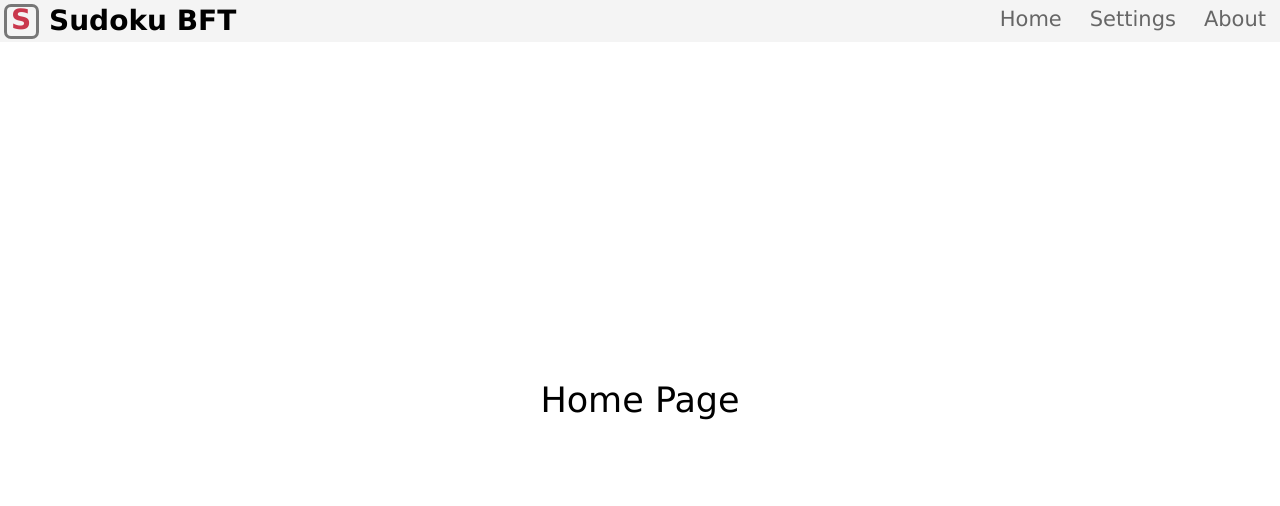
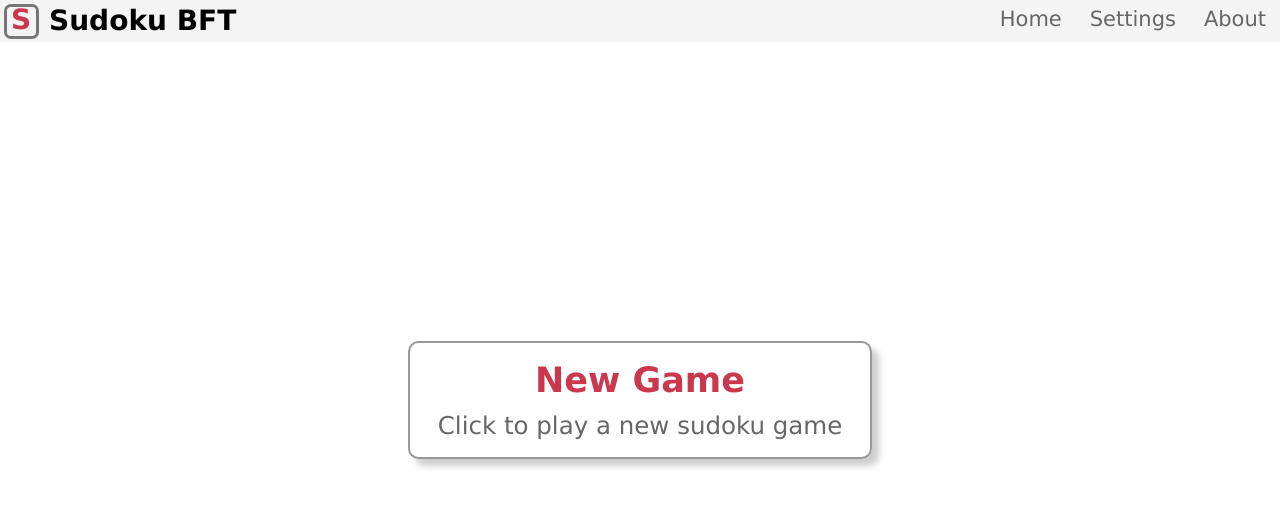
Before and after one commit to msoffredi/sudoku-board-for-teaching, a React (Create React App) app: page / in a window 1280 px wide. Shown: the top 506 px of the page. Built offline with nearby package versions, Linux system fonts and the light colour scheme.

Commit message:
Button added to home page and linked to new game

```diff
--- a/src/components/App/App.scss
+++ b/src/components/App/App.scss
@@ -25,7 +25,7 @@
             border: #777 0.1rem solid;
             border-radius: 0.2rem;
             justify-content: center;
-            color: #c9384d;
+            color: $color-wrong;
             font-family: Verdana, Geneva, Tahoma, sans-serif;
             font-weight: bold;
             line-height: 0.76rem;
--- /dev/null
+++ b/src/components/Home/Home.scss
@@ -0,0 +1,27 @@
+@import '../../styles/colors';
+
+.button {
+    width: auto;
+    height: auto;
+    padding: 0.5rem 0.8rem;
+    border: $color-gray 2px solid;
+    border-radius: 0.3rem;
+    text-align: center;
+    cursor: pointer;
+    box-shadow: 0.2rem 0.2rem 0.2rem rgba(0, 0, 0, 0.2);
+    color: $color-dark-gray;
+
+    &:hover {
+        background-color: $color-light-highlight;
+    }
+
+    h3 {
+        font-size: 1rem;
+        color: $color-wrong;
+        margin-bottom: 0.3rem;
+    }
+
+    p {
+        font-size: 0.7rem;
+    }
+}
--- a/src/components/Home/Home.tsx
+++ b/src/components/Home/Home.tsx
@@ -1,7 +1,42 @@
 import React from "react";
+import { connect } from "react-redux";
+import { setPage } from "../../actions";
+import { StoreState } from "../../reducers";
+import { Pages } from "../../types";
+import './Home.scss';
 
-export class Home extends React.Component {
+interface HomeProps extends HomeStateToProps {
+    setPage: typeof setPage;
+}
+
+class HomeComponent extends React.Component<HomeProps> {
+    onNewGameClick = () => {
+        this.props.setPage(Pages.Game);
+    };
+
     render(): JSX.Element {
-        return <div>Home Page</div>;
+        return (
+            <div>
+                <div className="button" onClick={this.onNewGameClick}>
+                    <h3>New Game</h3>
+                    <p>Click to play a new sudoku game</p>
+                </div>
+            </div>
+        );
     }
 }
+
+interface HomeStateToProps {
+    navigation: Pages;
+}
+
+const mapStateToProps = (store: StoreState): HomeStateToProps => {
+    return {
+        navigation: store.navigation
+    };
+};
+
+export const Home = connect(
+    mapStateToProps,
+    { setPage }
+)(HomeComponent);
```
Also changed, not shown: 1 other file (tests, documents, lock files or other folders).
